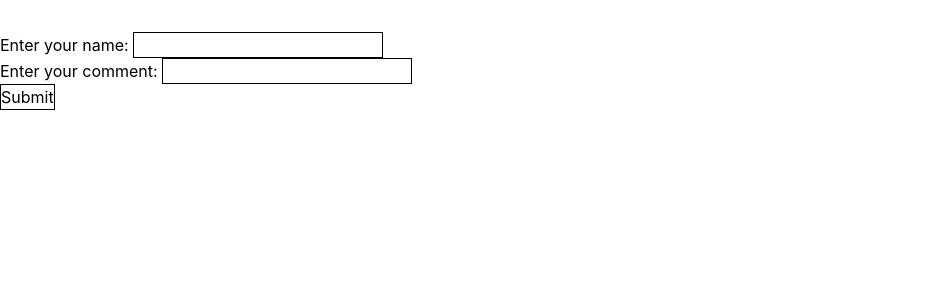
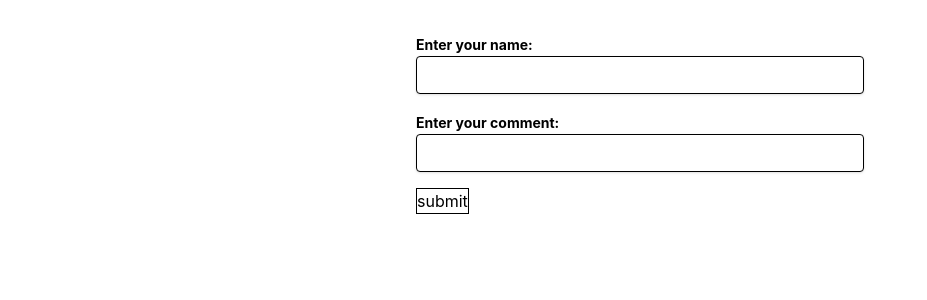
Before and after one commit to wedinc/fortune-island, a React (Create React App) app: page /contact in a window 1280 px wide. Shown: the top 300 px of the page, without its empty margins (0-927 px from the left). Built offline with nearby package versions, Linux system fonts and the light colour scheme.

Commit message:
コンタクトフォーム

```diff
--- a/src/pages/Contact.jsx
+++ b/src/pages/Contact.jsx
@@ -1,45 +1,52 @@
 //こちらは、/contact 会社へのお問い合わせページです。
 
-import { Button } from "../components/Button";
-import { Image } from "../components/Image";
 import { useNavigate } from "react-router-dom";
 
 export default function Contact() {
   const navigate = useNavigate();
 
   return (
-    <form action="" method="get" className="max-w-wd mx-auto mt-8">
-      <div className="text-saddlebrow">
-        <label htmlFor="name">Enter your name: </label>
+    <form action="" method="get" className="max-w-md mx-auto mt-8">
+      {/* 名前の入力フィールド */}
+      <div className="mb-4">
+        <label
+          htmlFor="name"
+          className="saddlebrown text-saddlebrown-700 text-sm font-bold mb-2"
+        >
+          Enter your name:
+        </label>
         <input
           type="text"
           name="name"
           id="name"
-          className="border border-indigo-600"
+          className="shadow appearance-none border border-indigo-600 rounded w-full py-2 px-3 text-gray-700 leading-tight focus:outline-none focus:shadow-outline"
         />
       </div>
-      <div className=".py-2">
-        <label htmlFor="comment">Enter your comment: </label>
+
+      {/* コメントの入力フィールド */}
+      <div className="mb-4">
+        <label
+          htmlFor="comment"
+          className="saddlebrown text-saddlebrown-700 text-sm font-bold mb-2"
+        >
+          Enter your comment:
+        </label>
         <input
           type="text"
           name="comment"
           id="comment"
-          className="border border-indigo-600"
+          className="shadow appearance-none border border-indigo-600 rounded w-full py-2 px-3 text-gray-700 leading-tight focus:outline-none"
         />
       </div>
-      <div className="text-saddlebrow">
-        <input
-          type="submit"
-          value="Submit"
-          className="border border-indigo-600"
-        />
-      </div>
+
+      {/* 送信ボタン */}
+      <button
+        class="favorite styled"
+        type="button"
+        className="border border-indigo-600"
+      >
+        submit
+      </button>
     </form>
-    // <input
-    //   className="border border-indigo-600"
-    //   type="text"
-    //   name="name"
-    //   id="name"
-    // />
   );
 }
```
